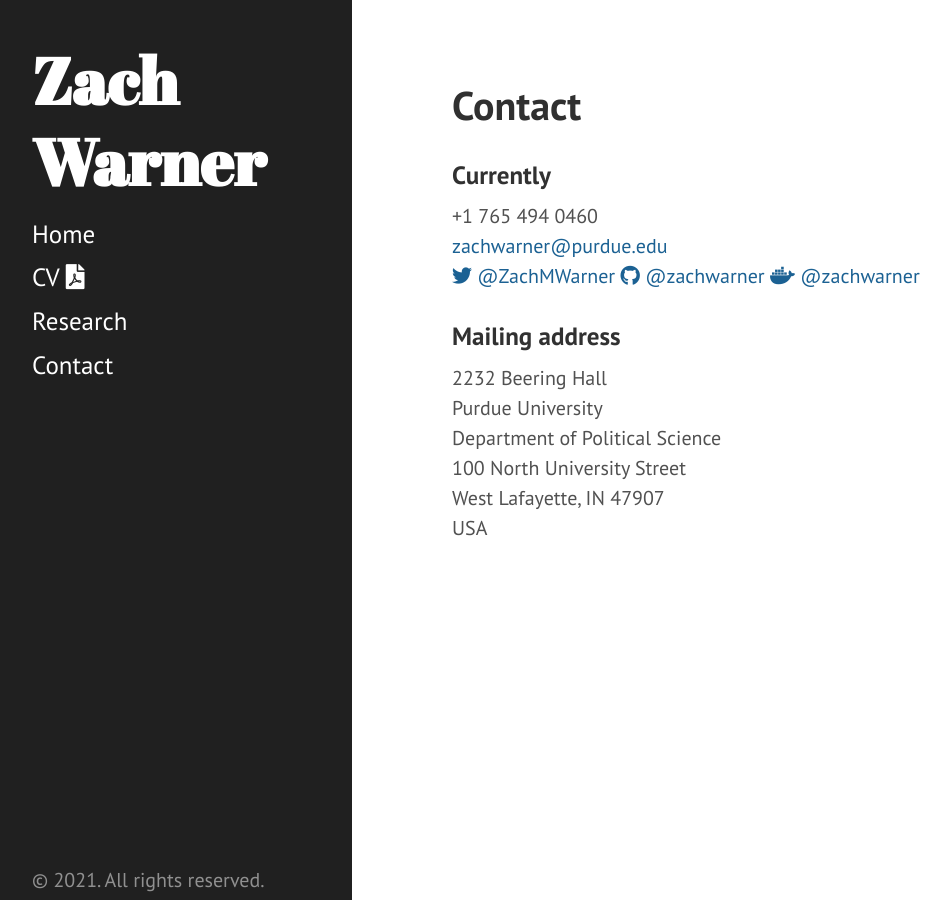
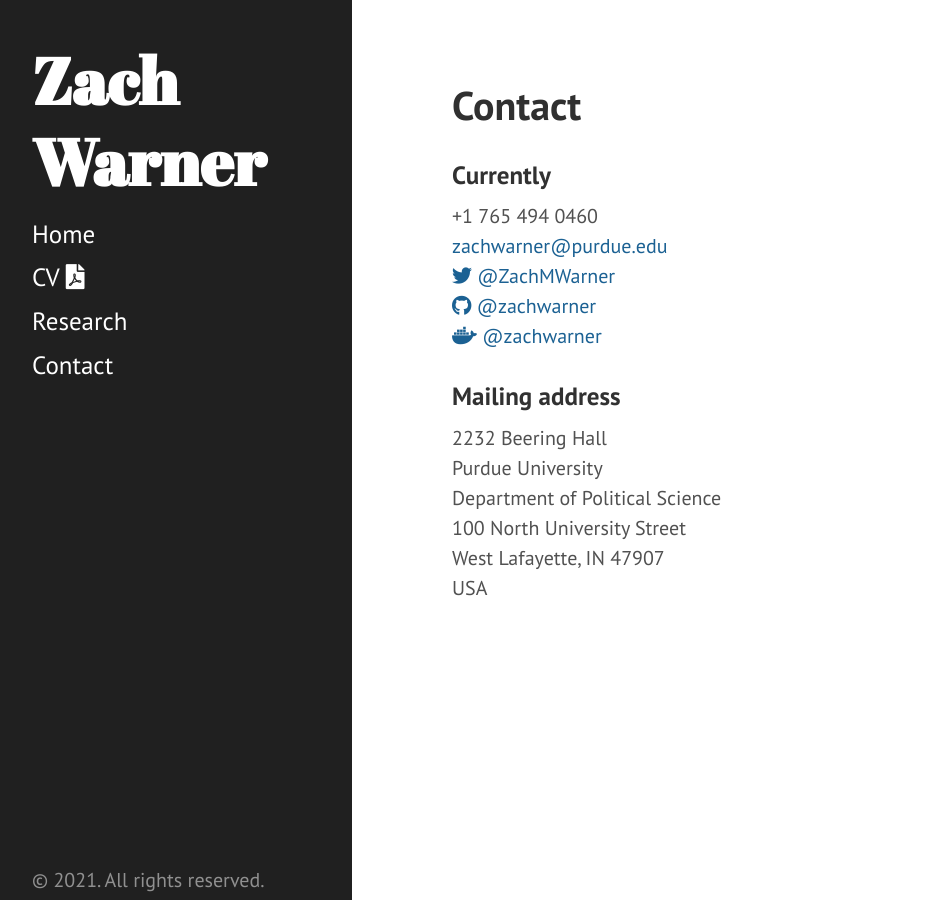
Before and after one commit to zachwarner/zachwarner.github.io, a Jekyll site: the page built from contact.md, in a window 1280 px wide. Shown: the whole page, without its empty margins (8-959 px from the left). Built offline with Jekyll 4.4.1, drawn with Linux system fonts in a browser that asks for light colours.

Commit message:
Fix line spacing on contact page

```diff
--- a/contact.md
+++ b/contact.md
@@ -7,8 +7,8 @@ permalink: /contact
 ### Currently
 +1 765 494 0460 <br>
 <a href="mailto:zachwarner@purdue.edu">zachwarner@purdue.edu</a><br>
-<a href="https://twitter.com/ZachMWarner"><i class="fab fa-twitter"></i> @ZachMWarner</a>
-<a href="https://github.com/zachwarner"><i class="fab fa-github"></i> @zachwarner</a>
+<a href="https://twitter.com/ZachMWarner"><i class="fab fa-twitter"></i> @ZachMWarner</a><br>
+<a href="https://github.com/zachwarner"><i class="fab fa-github"></i> @zachwarner</a><br>
 <a href="https://hub.docker.com/u/zachwarner"><i class="fab fa-docker"></i> @zachwarner</a>
 
 ### Mailing address
```
